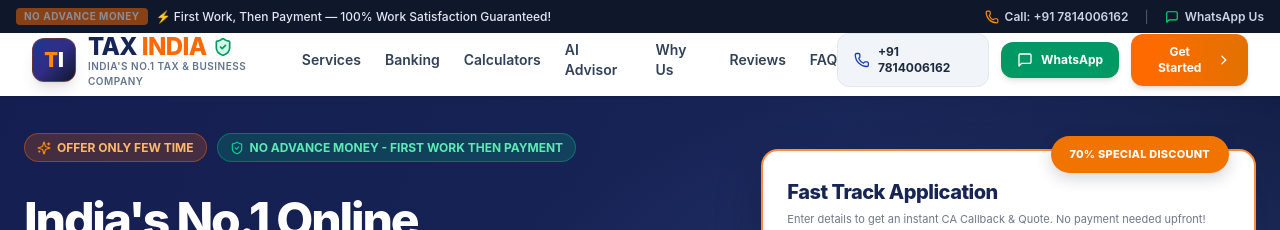
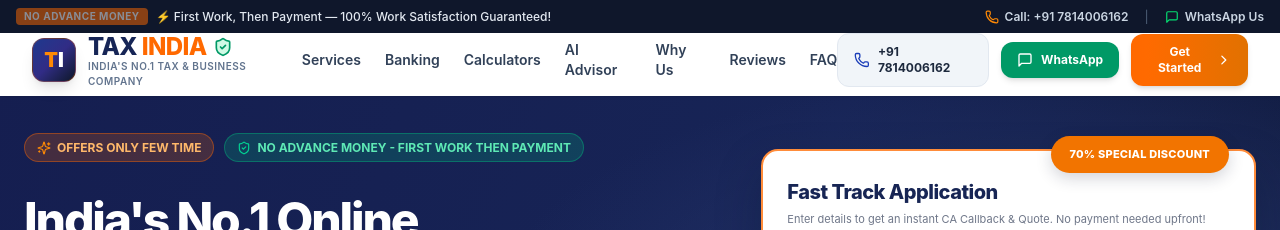
Before and after one commit to DevSank2006/TaxIndia, a React (Vite) app: page / in a window 1280 px wide. Shown: the top 230 px of the page. Built offline with nearby package versions, Linux system fonts and the light colour scheme.

Commit message:
updated hero

```diff
--- a/src/components/Hero.jsx
+++ b/src/components/Hero.jsx
@@ -226,7 +226,7 @@
   {/* Orange badge */}
   <span className="inline-flex max-w-full items-center justify-center gap-1.5 rounded-2xl border border-orange-500/40 bg-orange-500/20 px-2.5 py-1.5 text-center text-[10px] font-bold leading-tight text-orange-300 sm:rounded-full sm:px-3 sm:text-xs">
     <Sparkles className="h-3 w-3 shrink-0 text-orange-400 sm:h-3.5 sm:w-3.5" />
-    <span>OFFER ONLY FEW TIME</span>
+    <span>OFFERS ONLY FEW TIME</span>
   </span>
 
   {/* Green badge */}
```
